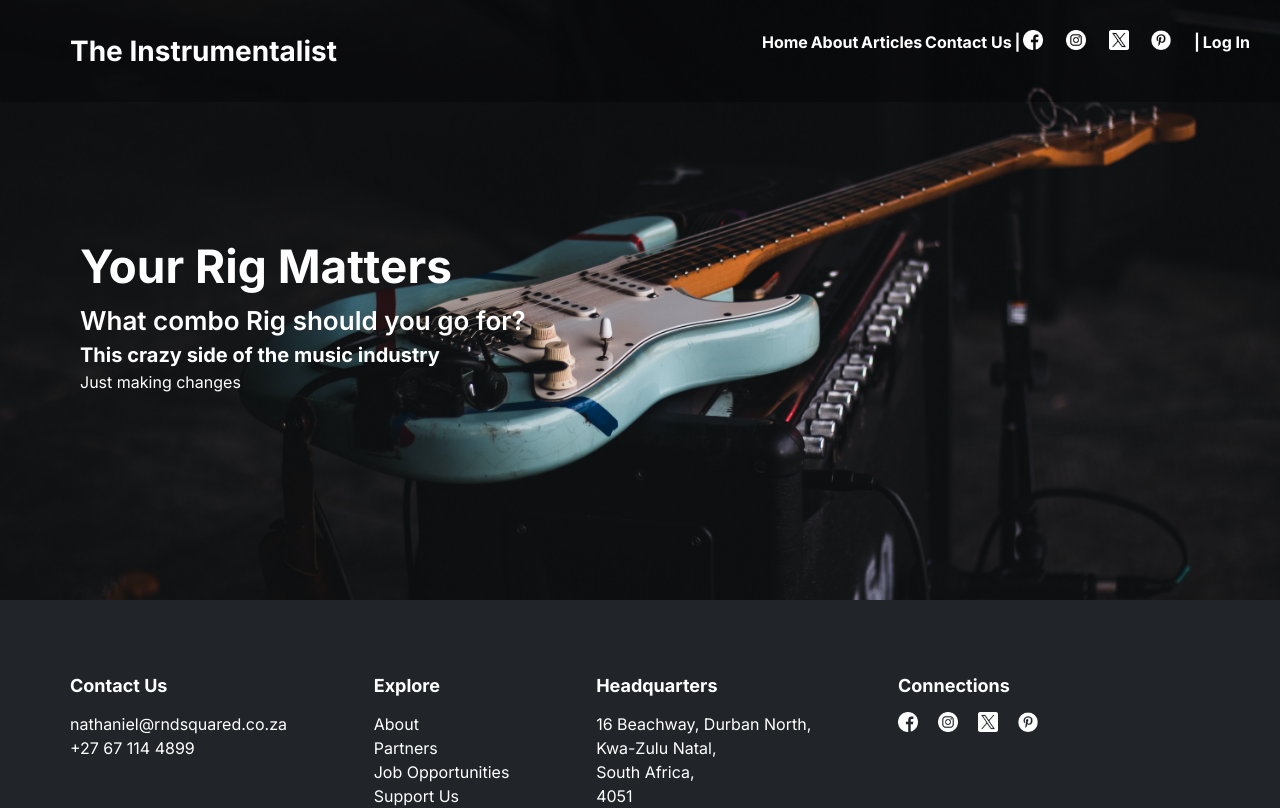
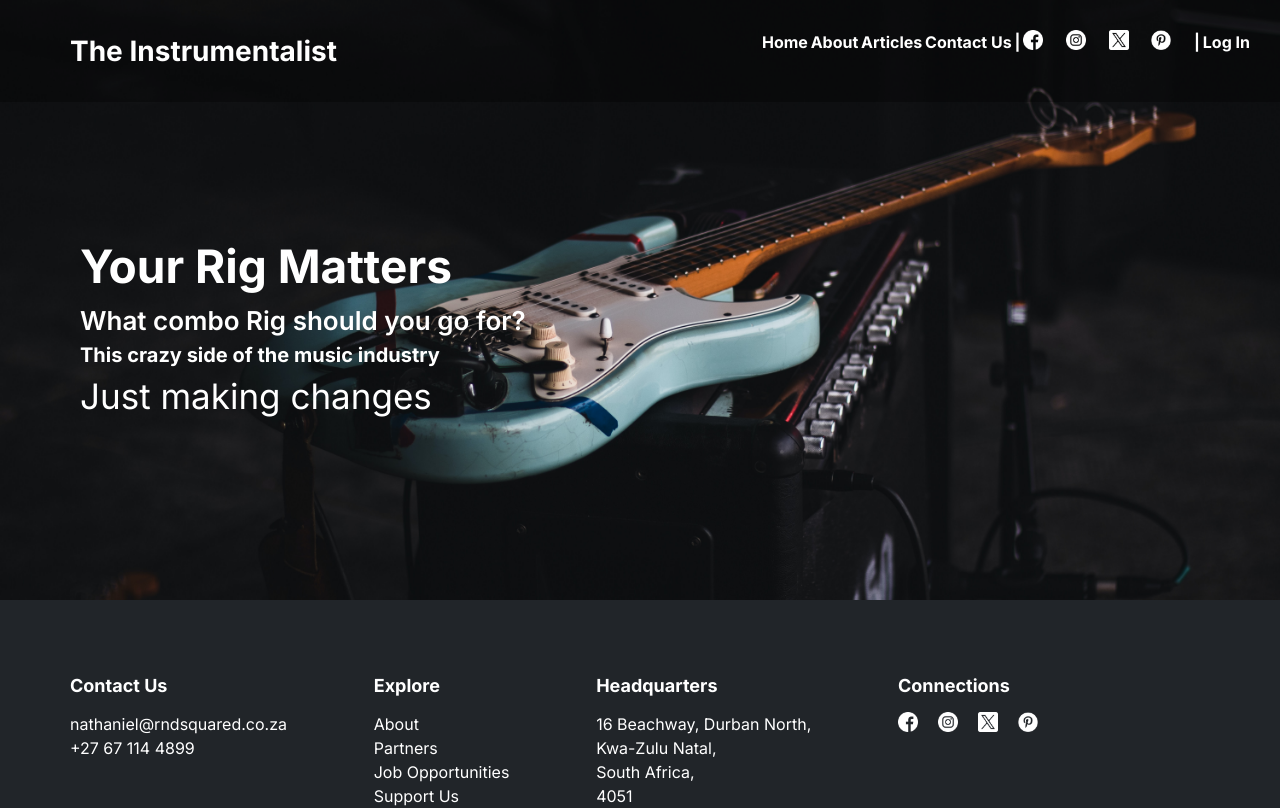
Before and after one commit to NateCreedDonato/the-instrumentalist, a Next.js app: page /articles in a window 1280 px wide. Shown: the top 808 px of the page. Built offline with nearby package versions, Linux system fonts and the light colour scheme; a web font is replaced by a local one.

Commit message:
Update page.tsx

```diff
--- a/app/articles/page.tsx
+++ b/app/articles/page.tsx
@@ -16,7 +16,7 @@ export default function Articles () {
                     <h2 className="text-[46px] font-bold">Your Rig Matters</h2>
                     <p className="text-[26px] font-semibold">What combo Rig should you go for?</p>
                     <p className="text-[20px] font-bold ">This crazy side of the music industry</p>
-                    <h2 className="">Just making changes</h2>
+                    <h2 className="text-[35px]">Just making changes</h2>
                 </div>
             </div>
             <Footer />
```
